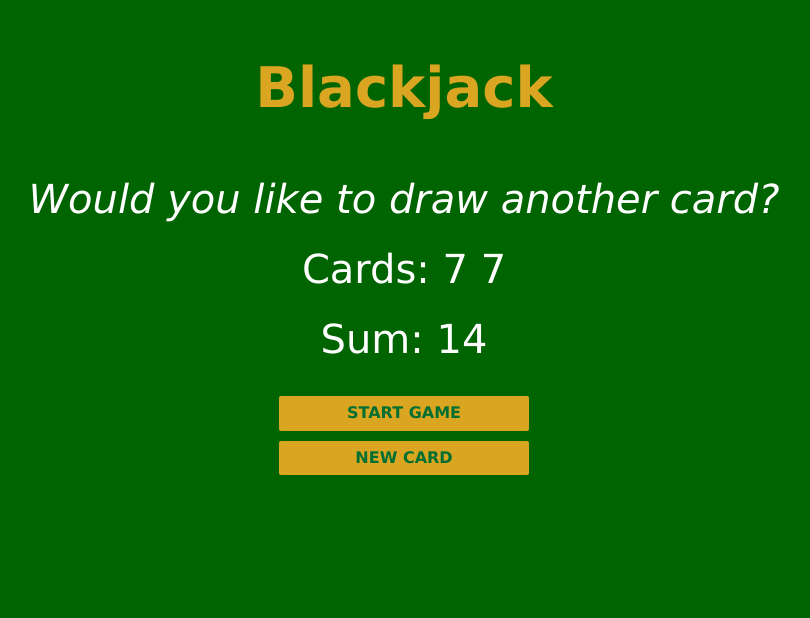
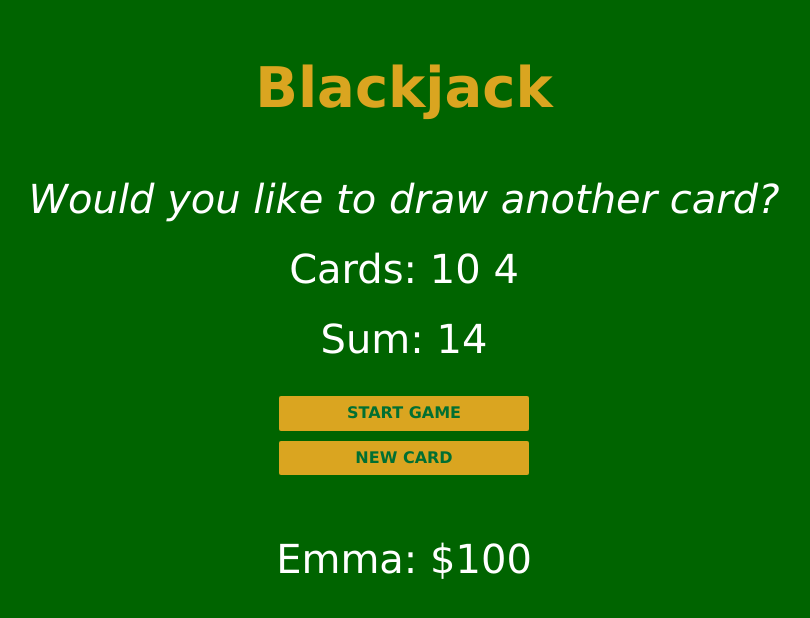
Before and after one commit to mannykings2/simple_blackjack_game, a plain HTML site: page index.html in a window 1280 px wide. Both pictures are taken after a click on the button "START GAME". Shown: the whole page, without its empty margins (236-1046 px from the left). Drawn offline with nearby package versions, Linux system fonts and the light colour scheme.

Commit message:
update-2

```diff
--- a/index.html
+++ b/index.html
@@ -9,8 +9,8 @@
         <p id="cards-el">Cards:</p>
         <p id="sum-el">Sum:</p>
         <button id="start-button" onclick="startGame()">START GAME</button><br>
-        <button id="new-card" onclick="newCard()">NEW CARD</button>
-
+        <button id="new-card" onclick="newCard()">NEW CARD</button><br><br><br>
+        <p id="player-el"></p>
 
         <script src="index.js"></script>
     </body>
--- a/index.js
+++ b/index.js
@@ -1,33 +1,62 @@
+
 let age;
 
-if (age < 21)   {
+if (age < 18)   {
     console.log ("Sorry, You are not old enough to enter");
-}   else {
+} else {
     console.log("Welcome!");
 }
 
-let card1 = getRandomCard();
-let card2 = getRandomCard();
-let cards = [card1, card2];
-let sum = card1 + card2;
-let hasBlackJack = false;
-let isAlive = true
+let cards = [];
+let sum = 0;
+let hasBlackJack = false; //checks for blackjack cards
+let isAlive = false; //checks if game has started (makes sure that cards are generated only when startGame is called)
+let isActive = true; //checks if game is active(makes sure that cards are generated only when startGame is first called, i.e you cannot genarate two cards again after the first function call)
 let message = "";
+
+let player = {
+    name: "Emma",
+    amount: 100
+}
 
 let messageEl = document.getElementById("message-el");
 let sumEl = document.querySelector("#sum-el");
 let cardsEl = document.getElementById("cards-el");
+let playerEl = document.getElementById("player-el");
 
+playerEl.textContent = player.name + ":" + " $" + player.amount;
+
+// Function to start game
 function startGame()  {
+    let card1 = getRandomCard();
+    let card2 = getRandomCard();
+    cards = [card1, card2];
+    sum = card1 + card2;
+    isAlive = true;
     renderGame();
 }
 
+// Function to get a card number (called in startGame and newCard functions)
 function getRandomCard() {
-    let randomCard = Math.floor(Math.random() * 12);
+    let min = 1;
+    let max = 13;
+    let randomCard = Math.floor(Math.random() * (max - min + 1) + min);
+    if (randomCard === 1) {
+        return 11;
+    /*  } else if (randomCard === 11 || randomCard === 12 || randomCard === 13) {   */
+    } else if (randomCard >= 11 && randomCard <= 13) {
+        return 10;
+    } else {
         return randomCard;
     }
+}
 
+// Function for text and card number display after game starts
 function renderGame() {
+    if (isActive == false) {
+        return;
+     }
+
     cardsEl.textContent = "Cards: ";
     for (let count = 0; count < cards.length; count++) {
         cardsEl.textContent += cards[count] + " ";
@@ -44,14 +73,19 @@ function renderGame() {
         isAlive = false;
     }
     messageEl.textContent = message;
+    isActive = false;
 }
 
+// Generate new card if sum of first two cards is less than 21
 function newCard() {
+    if (isAlive == true && hasBlackJack == false && isActive == false) {
         let card = getRandomCard();
         sum += card;
         cards.push(card);
         for (let count = 0; count < cards.length; count++) {
             cardsEl.textContent = "Cards: " + cards[count];
         }
+        isActive = true;
         renderGame();
     }
+}
```
Lines whose indentation alone changed are shown as unchanged.
